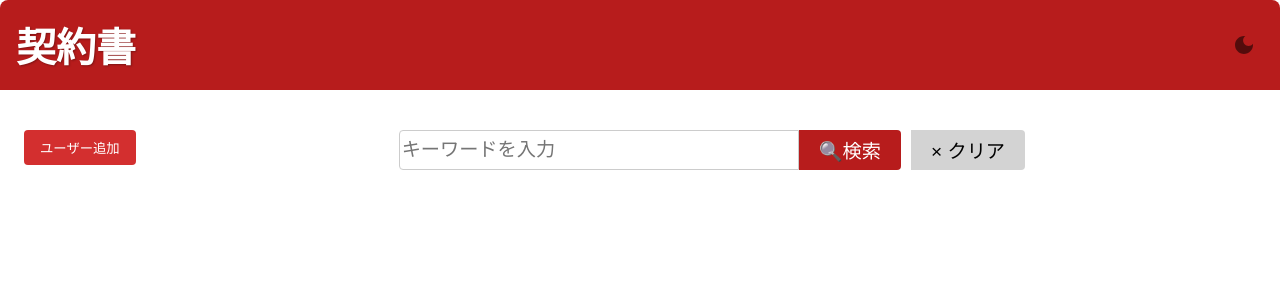
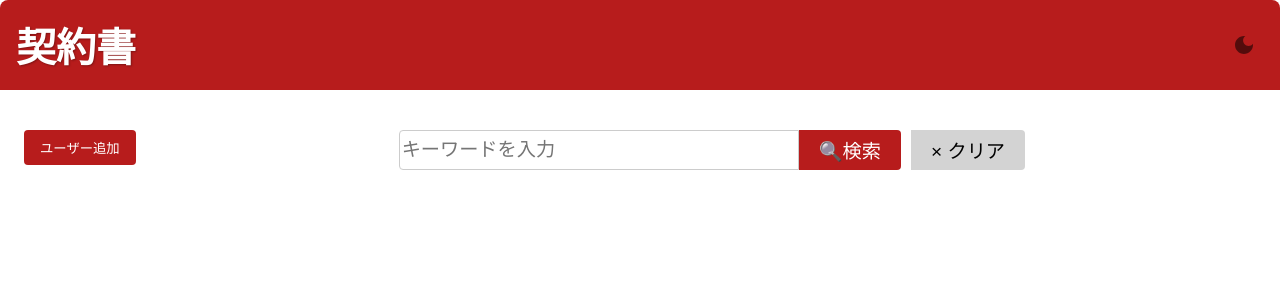
Before and after one commit to nau544/fcsslabo, a React (Create React App) app in the folder frontend/: page / in a window 1280 px wide. Shown: the top 300 px of the page. Built offline with nearby package versions, Linux system fonts and the light colour scheme.

Commit message:
追加ボタン色修正

```diff
--- a/frontend/src/components/AddButton.tsx
+++ b/frontend/src/components/AddButton.tsx
@@ -46,7 +46,7 @@ const AddButton: React.FC<AddButtonProps> = ({ onUserAdd }) => {
     <>
       <button
         style={{
-          backgroundColor: "#d32f2f",
+          backgroundColor: "#b71c1c",
           color: "white",
           border: "none",
           borderRadius: "4px",
```
